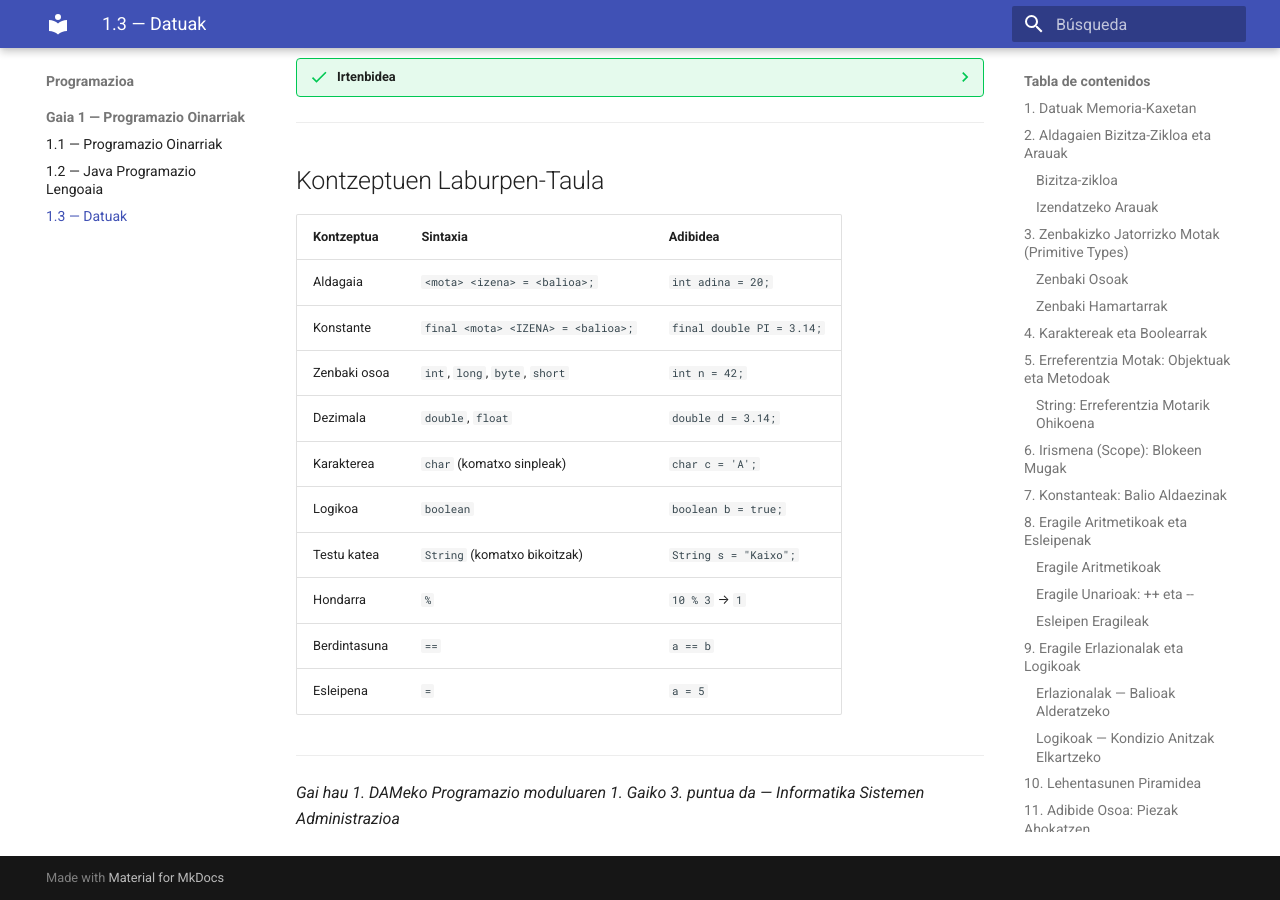
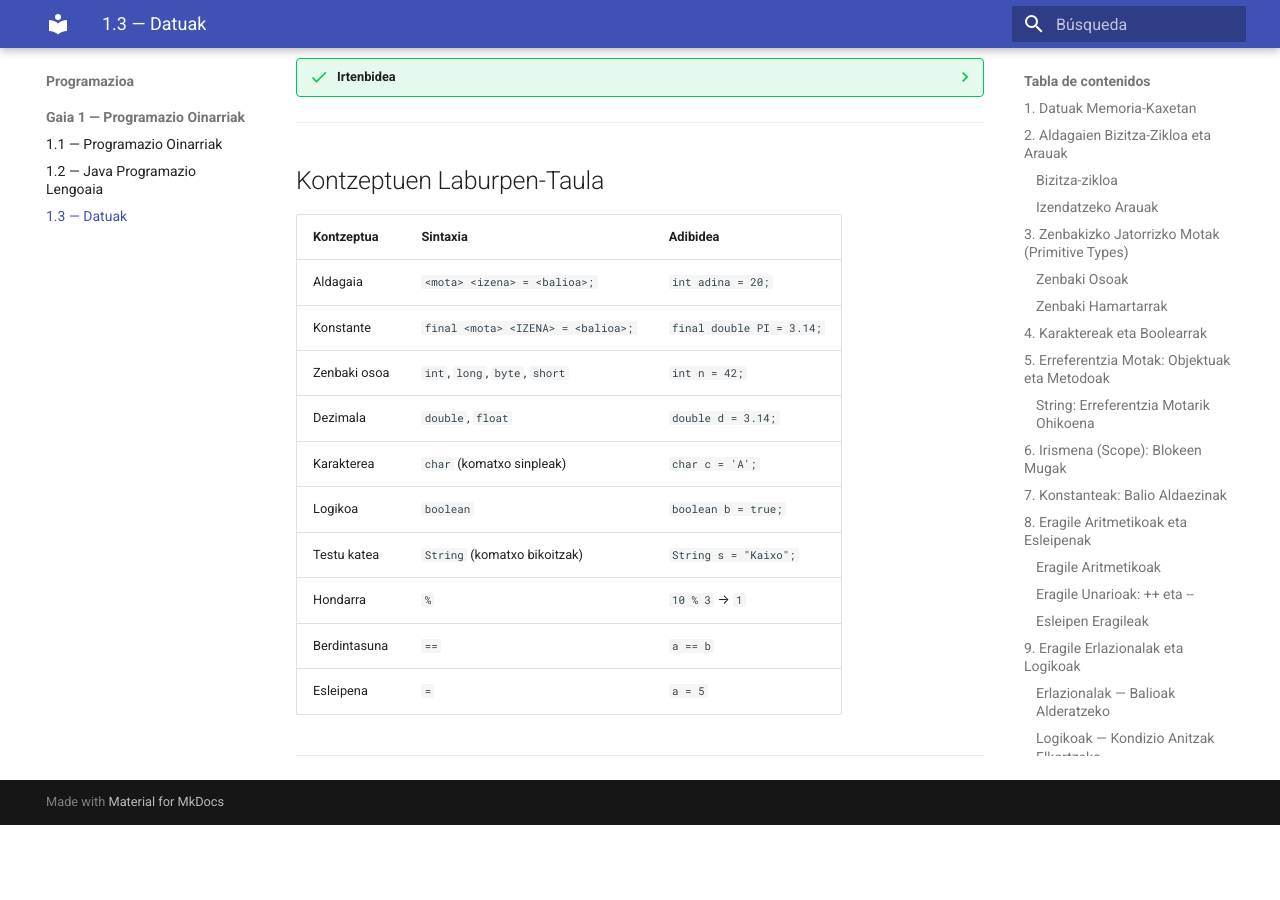
Before and after one commit to RomanOlea/apuntes-programacion, an MkDocs documentation site: the page built from docs/programazioa/gaia1/datuak-aldagaiak-eragileak.md, in a window 1280 px wide and 900 px high, scrolled down 9268 px. Built offline with MkDocs 1.6.1 and Material for MkDocs 9.7.7, drawn with Linux system fonts in a browser that asks for light colours; after the commit the page ends 10093 px from its top, so only the background shows below that.

Commit message:
Update datuak-aldagaiak-eragileak.md

```diff
--- a/docs/programazioa/gaia1/datuak-aldagaiak-eragileak.md
+++ b/docs/programazioa/gaia1/datuak-aldagaiak-eragileak.md
@@ -3,7 +3,7 @@
 !!! abstract "Zer ikasiko duzu gai honetan?"
     Gai honetan Java programen oinarrizko osagaiak ikasiko ditugu: aldagaiak nola deklaratu eta erabiltzen diren, zein datu mota dauden, konstanteak zer diren, eta eragileak nola funtzionatzen duten. Hauek dira edozein programa idazteko ezinbesteko eraikuntza-blokeak.
 
-📄 [Teoria PDF formatuan deskargatu](recursos/G_1_2_-_Datuak.pdf)
+📄 [Teoria PDF formatuan deskargatu](recursos/G.1.2-Datuak.pdf)
 
 ---
 
@@ -444,5 +444,3 @@
 | Esleipena | `=` | `a = 5` |
 
 ---
-
-*Gai hau 1. DAMeko Programazio moduluaren 1. Gaiko 3. puntua da — Informatika Sistemen Administrazioa*
```
